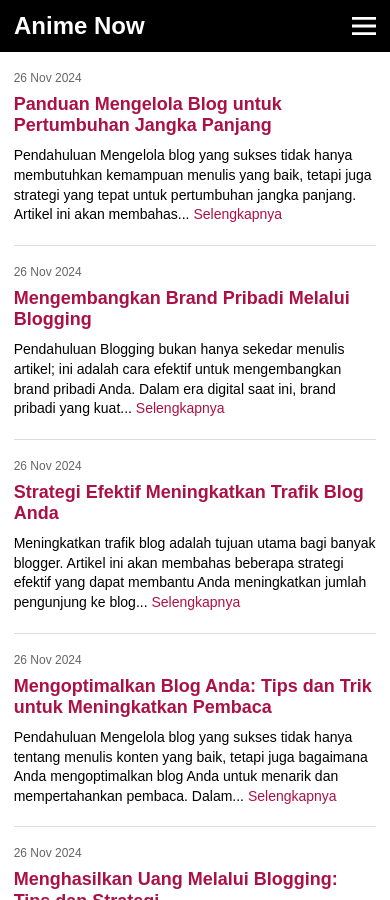
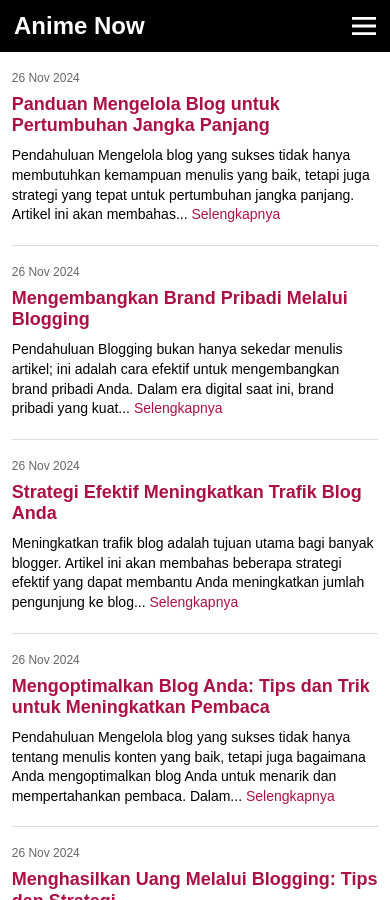
Before and after one commit to insanmuliadi90/jekyll-blog, a Jekyll site: the page built from index.markdown, in a window 390 px wide and 900 px high. Built offline with Jekyll 4.4.1, drawn with Linux system fonts in a browser that asks for light colours; the list of posts is cut into pages by our own code.

Commit message:
change width

```diff
--- a/_includes/css.html
+++ b/_includes/css.html
@@ -76,7 +76,7 @@ a.pag-item:hover{background:#000000;border-color:#000;color:#fff}
 
 /* media Query */
 @media screen and (max-width:960px){
-.row{width:93%}
+.row{width:94%}
 }
 @media screen and (max-width:960px){
     #menu{display:block}
```
